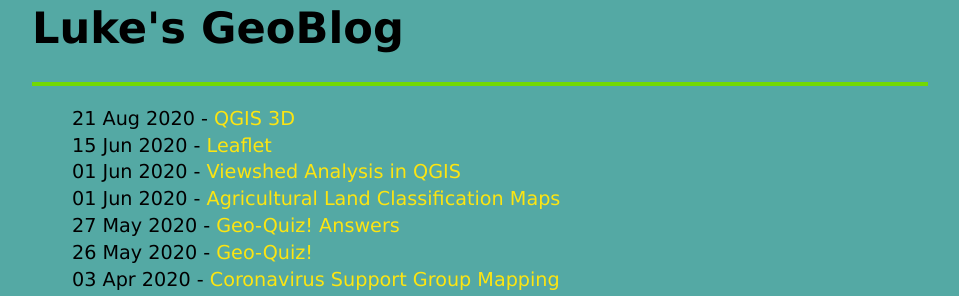
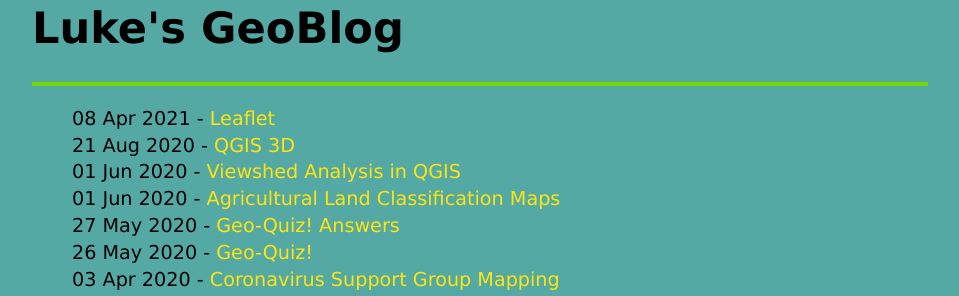
Before and after one commit to ltclasper/ltclasper.github.io, a Jekyll site: the page built from blog/index.html, in a window 1280 px wide. Shown: the part 151-447 px from the top of the page, without its empty margins (160-1119 px from the left). Built offline with Jekyll 4.4.1, drawn with Linux system fonts in a browser that asks for light colours.

Commit message:
Update and rename 2020-06-15-Leaflet.md to 2021-04-08-Leaflet.md

```diff
--- a/_posts/2020-06-15-Leaflet.md
+++ b/_posts/2021-04-08-Leaflet.md
@@ -1,5 +1,5 @@
 ---
 layout: post
 title: "Leaflet"
-date: 2020-06-15
+date: 2021-04-08
 ---
```
